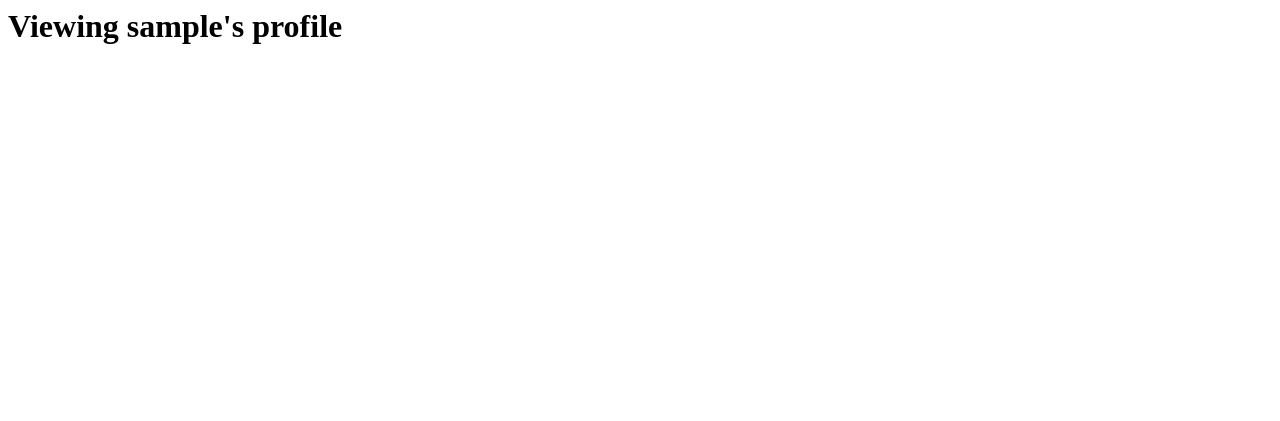
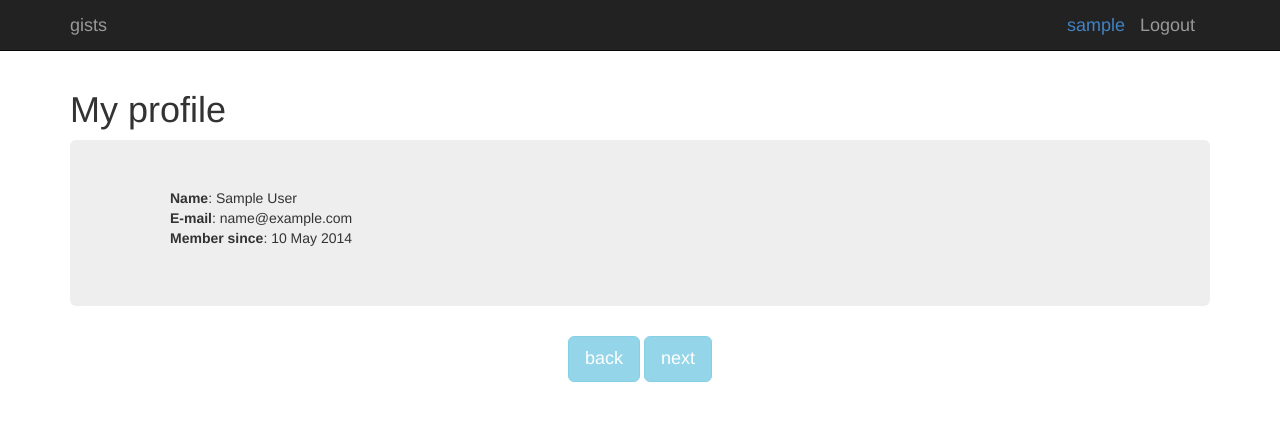
Before and after one commit to solomonchild/py_gist_clone, a Django app: template gist2/templates/users/details.html in a window 1280 px wide. Shown: the top 421 px of the page. Run offline with Django 3.2, Linux system fonts and the light colour scheme; the template is opened without the code that fills it, so the values that code supplies are empty; the visitor is signed in with stand-in values (Sample User, id 1); some libraries are stand-ins or nearby versions.

Commit message:
Issue #3: can see user's profile and gists, can acess them + navigation works in a proper way.

```diff
--- a/gist2/static/gist2/styles/custom.css
+++ b/gist2/static/gist2/styles/custom.css
@@ -20,7 +20,15 @@ input[type="textarea"] {
 }
 ul.gists-unordered {
   list-style-type:none;
+}
+ul.thin {
   margin:auto 20%;
+}
+ul.gists-unordered {
+  list-style-type:none;
+}
+.jumbotron ul {
+  list-style-type:none;
 }
 
 ul.gists-unordered a:hover{
@@ -48,9 +56,7 @@ footer {
   height:100px;
 }
 .prevnext-block {
-  position:absolute;
   bottom:100px;
-  width:1170px;
   text-align:center;
   margin:auto 20%;
 }
--- a/gist2/templates/base.html
+++ b/gist2/templates/base.html
@@ -12,7 +12,7 @@
         <a class="navbar-brand" href="/">gists</a>
         {% if signed_in %}
           <a class="navbar-brand navbar-right" href="/logout">Logout</a>
-	  <a class="navbar-brand navbar-right username" href="">{{ user.username  }}</a>
+	  <a class="navbar-brand navbar-right username" href="{% url 'detail_user' user_id=user.id  %}">{{ user.username}}</a>
         {% else %}
           <form class="navbar-form navbar-right" method="post" action="{% url 'django.contrib.auth.views.login' %}" role="form">
           <input hidden name="next" value="{{request.path}}"/>
@@ -30,12 +30,6 @@
       </div>
     </div>
     {% block content %} {% endblock %}
-    <div class="container">
-      <footer id="footer" class="footer pull-right">
-      <hr>
-	<p> gist 2.0 2014 </p>
-      </footer>
-    </div>
 
 
     <script src="{% static 'gist2/js/jquery-2.1.1.min.js' %}"></script>
--- a/gist2/templates/gists/index.html
+++ b/gist2/templates/gists/index.html
@@ -2,12 +2,12 @@
 {% block title %} gist2.0 {% endblock %}
 {% block content %}
   {% if latest_gists %}
-    <ul class="gists-unordered">
+    <ul class="gists-unordered thin">
     {% for gist in latest_gists %}
     <li>
       <a href="{% url 'detail_gist' gist.id %}"><div class="well">{{ gist.text|linebreaks|truncatewords:20 }}</div></a>
       <span disabled class="gray small pull-right"> {{ gist.pub_date | date:'Y-M-d' }} </span>
-      <span disabled class="gray small pull-left"> by <a href="{% url 'detail_user' pk=gist.user.id %}">{{ gist.user }}</a> </span>
+      <span disabled class="gray small pull-left"> by <a href="{% url 'detail_user' user_id=gist.user.id %}">{{ gist.user }}</a> </span>
       <br>
       <br>
       {% if request.user.is_superuser or gist.user.id == request.user.id %}
--- a/gist2/templates/users/details.html
+++ b/gist2/templates/users/details.html
@@ -1,2 +1,46 @@
+{% extends "base.html" %}
+{% block title %} gist2.0 {% endblock %}
+{% block content %}
 {% if error_message %}<p><strong>{{ error_message }} </strong></p>{% endif %}
-<h1> Viewing  {{ user.username }}'s profile </h1>
+<div class="container">
+  {% if user.id == request.user.id %}
+    <h1> My profile </h1>
+  {% else %}
+    <h1> {{ user.username }}'s profile </h1>
+  {% endif %}
+  <div class="jumbotron">
+    <ul>
+      <li> <b>Name</b>: {{ user.first_name }} {{ user.last_name }}</li>
+      <li> <b>E-mail</b>: {{ user.email }} </li>
+      <li> <b>Member since</b>: {{ user.date_joined| date:'d M Y'}} </li>
+    </ul>
+  </div>
+  {% if gists %}
+    <ul class="gists-unordered">
+      {% for gist in gists %}
+      <li>
+	<a href="{% url 'detail_gist' gist.id %}"><div class="well">{{ gist.text|linebreaks|truncatewords:20 }}</div></a>
+	<span disabled class="gray small pull-right"> {{ gist.pub_date | date:'Y-M-d' }} </span>
+	{% if request.user.is_superuser or gist.user.id == request.user.id %}
+	<button type="button" class="btn btn-xs btn-default">Remove</button>
+	{% endif %}
+      </li>
+      <br>
+      {% endfor %}
+    </ul>
+    {% endif %}
+      <div class="prevnext-block">
+	{% if gists.has_previous %}
+	  <a class="btn btn-lg btn-info" href="{% url 'detail_user' user_id=user.id page=gists.previous_page_number %}">back</a>
+	{% else %}
+	  <a disabled class="btn btn-lg btn-info" href="">back</a>
+	{% endif %}
+	{% if gists.has_next %}
+	<a class="btn btn-lg btn-info" href="{% url 'detail_user' user_id=user.id page=gists.next_page_number %}">next</a>
+	{% else %}
+	  <a disabled class="btn btn-lg btn-info" href="">next</a>
+	{% endif %}
+    </div>
+  </div>
+</div>
+{% endblock %}
--- a/gist2/urls.py
+++ b/gist2/urls.py
@@ -5,8 +5,8 @@ from django.contrib.auth.views import login, logout
 urlpatterns = patterns('',
 	url(r'^(?P<page>\d*)$', views.index, name='index'),
 	url(r'^gists/(?P<gist_id>\d+)/$', views.detail_gist, name='detail_gist'),
-	url(r'^users/(?P<pk>\d+)/$', views.DetailUserView.as_view(), name='detail_user'),
-	url(r'^users/(?P<pk>\d+)/gists/$', views.UserGists.as_view(), name='user_gists'),
+	url(r'^users/(?P<user_id>\d+)/$', views.detail_user, name='detail_user'),
+	url(r'^users/(?P<user_id>\d+)/(?P<page>\d+)/$', views.detail_user, name='detail_user'),
 	url(r'^gists/(?P<gist_id>\d+)/edit$', views.edit_gist, name='edit_gist'),
 	url(r'^login$', login, {'template_name':'users/login.html'}),
 	url(r'^logout$', logout, {'next_page':'/'} ),
```
Also changed, not shown: gist2/templates/users/users_gists.html (deleted, +0 -7 lines), gist2/views.py (+26 -7 lines).
